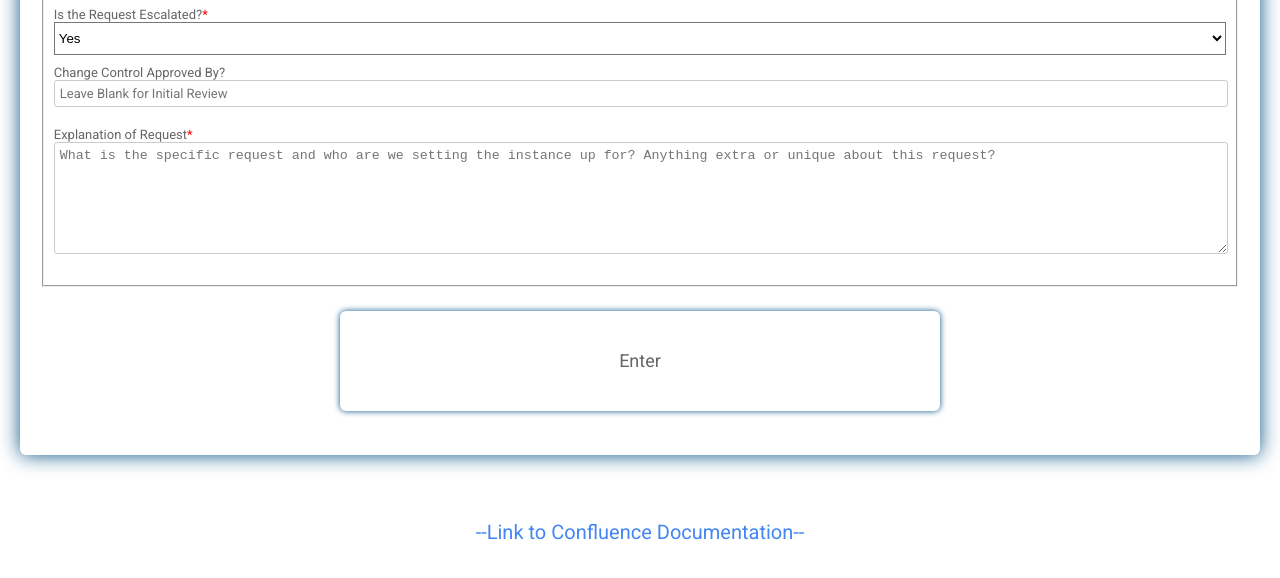
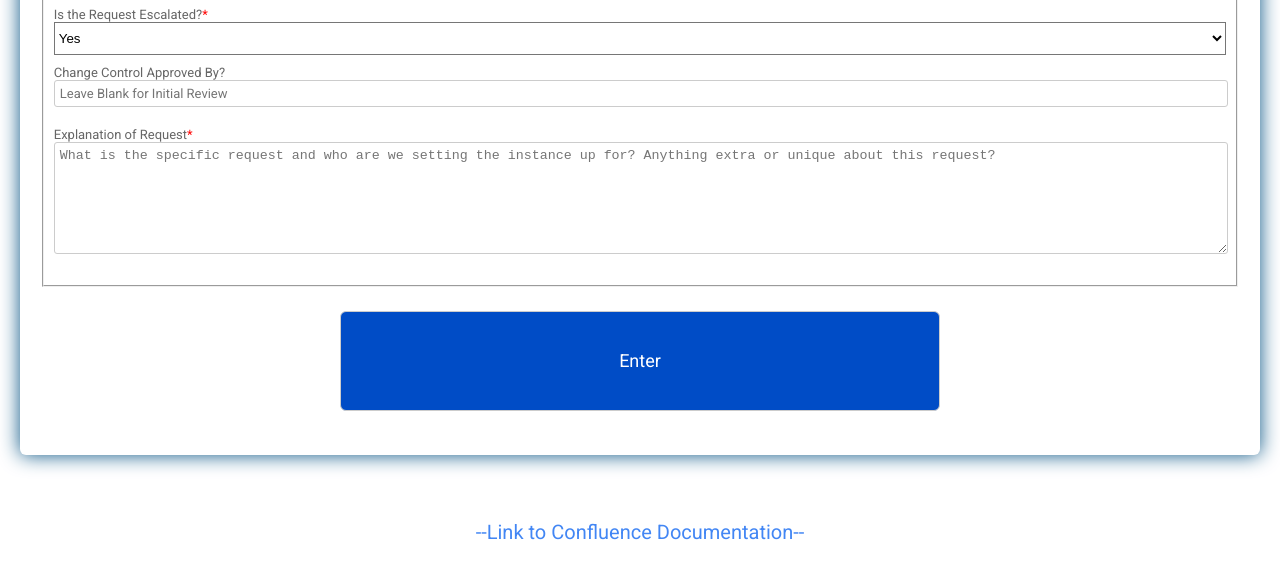
Before and after one commit to ryelow94/stream-line, a plain HTML site: page index.html in a window 1280 px wide. In both pictures the pointer is over the input "Enter". Shown: the part 981-1559 px from the top of the page. Drawn offline with Linux system fonts and the light colour scheme.

Commit message:
button color test

```diff
--- a/index.html
+++ b/index.html
@@ -89,11 +89,11 @@
         width: 50%;
       padding: 5px;
       border-radius: 6px;
+      background-color: #4286f4;
       }
       #form-input:hover {
-        border: 1px solid transparent;
-      box-shadow: 0 0 6px 0 #095484;
-      background: #fff;
+        background-color:  #004cc6;
+
 
       }
       .banner {
@@ -313,7 +313,7 @@
             <textarea name="Explanation of Request:" id="explanation" placeholder="What is the specific request and who are we setting the instance up for? Anything extra or unique about this request?"></textarea>
           </div>
       </fieldset>
-      <input id="form-input" style="cursor:pointer; text-align: center; height: 100px;" type="submit" value="Enter">
+      <input id="form-input" style="cursor:pointer;color: white; text-align: center; height: 100px;" type="submit" value="Enter">
     </form>
     </div>
     <div class="testbox" style="display: flex; justify-content:center; align-items:center"> <a target= "_blank" href="https://confluence.navexglobal.com/display/SUP/New+Instance+Creation">--Link to Confluence Documentation--</a></div>
```
